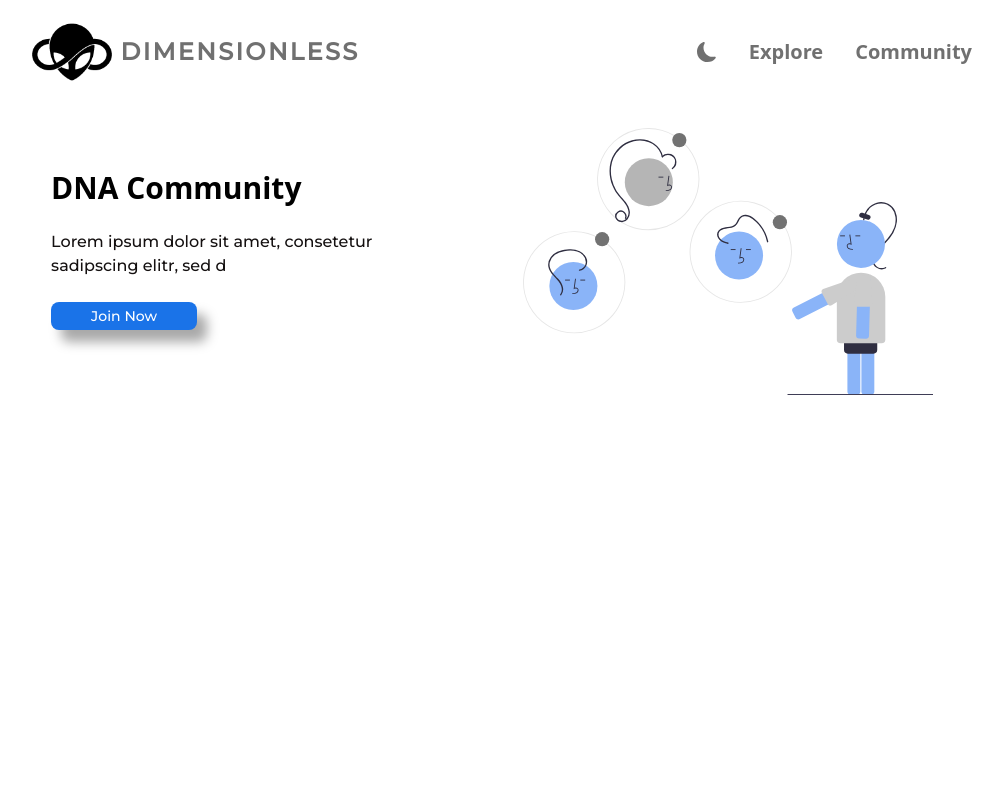
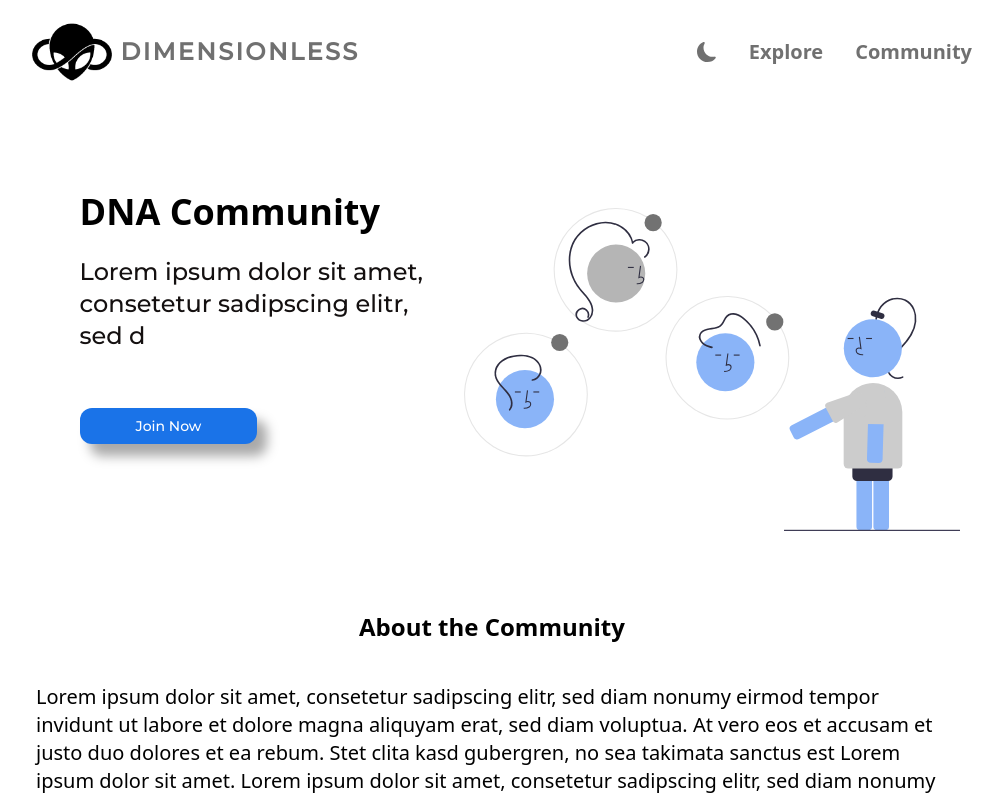
Before and after one commit to pRay01/dimensionless, a React (Create React App) app: page /community in a window 1280 px wide. Shown: the top 799 px of the page, without its empty margins (148-1151 px from the left). Built offline with nearby package versions, Linux system fonts and the light colour scheme.

Commit message:
community done

```diff
--- a/src/components/community/about/index.js
+++ b/src/components/community/about/index.js
@@ -1,11 +1,11 @@
 
 function About(){
     return(
-          <section className="dark:bg-[#202124] dark:text-white  p-4 2xl:py-40  lg:px-36">
-              <div className="py-10  text-center text-2xl lg:textr-4xl 2xl:text-6xl font-semibold">
+          <section className="dark:bg-[#202124] dark:text-white  p-4 2xl:py-14  lg:px-36">
+              <div className=" py-10  text-center text-2xl lg:textr-4xl 2xl:text-6xl font-semibold">
                   <h3>About the Community</h3>
               </div>
-              <div className="dark:text-[#B5B5B5] py-10 2xl:py-20 text-sm lg:text-2xl 2xl:text-3xl text-center lg:text-left px-14 lg:px-10">
+              <div className="dark:text-[#B5B5B5] lg:pb-20 2xl:py-20 text-sm lg:text-xl 2xl:text-3xl text-center lg:text-left px-14 lg:px-10">
                   <p>
                   Lorem ipsum dolor sit amet, consetetur sadipscing elitr, sed diam nonumy eirmod tempor invidunt ut labore et dolore magna aliquyam erat, sed diam voluptua. At vero eos et accusam et justo duo dolores et ea rebum. Stet clita kasd gubergren, no sea takimata sanctus est Lorem ipsum dolor sit amet. Lorem ipsum dolor sit amet, consetetur sadipscing elitr, sed diam nonumy eirmod tempor invidunt ut labore et dolore magna aliquyam erat, sed diam voluptua. At vero eos et accusam et justo duo dolores et ea rebum. Stet clita kasd gubergren, no sea takimata sanctus est Lorem ipsum dolor sit amet
                   </p>
--- a/src/components/community/banner/index.js
+++ b/src/components/community/banner/index.js
@@ -2,20 +2,20 @@
 import art from '../../../assets/Group 1761.svg'
 function Banner(){
     return(
-        <section className="dark:bg-[#202124] dark:text-white min-h-screen p-6 lg:px-36">
+        <section className="dark:bg-[#202124] dark:text-white min-h-80 p-6 lg:px-36">
         <div className='dark:bg-[#202124] dark:text-white bg-white flex flex-wrap  justify-evenly items-center '>
-             <div className=' w-full lg:w-4/12 '>
-                 <div className=' font-bold text-2xl lg:text-3xl text-center lg:text-left  '>
+             <div className='lg:pl-14 w-full lg:w-5/12 '>
+                 <div className='lg:text-4xl 2xl:text-7xl font-bold text-2xl text-center lg:text-left  '>
                      <h2>DNA Community</h2>
                  </div>
-                 <p className='dark:text-[#B5B5B5] montserrat pt-3 lg:pt-6 px-4 lg:px-0  text-[#141010] text-center lg:text-left'>Lorem ipsum dolor sit amet, consetetur sadipscing elitr, sed d</p>
-                 <div className=' flex justify-center lg:justify-start  py-6'>
-                    <button className='dark:bg-[#8AB4F8] dark:text-black button-shadow rounded-lg bg-[#1A73E8] text-[#FFFFFF] px-10 py-1 text-sm montserrat'>Join Now</button>
+                 <p className='dark:text-[#B5B5B5] montserrat pt-3 lg:pt-6 lg:text-2xl 2xl:text-3xl 2xl:pt-8 px-4 lg:px-0  text-[#141010] text-center lg:text-left'>Lorem ipsum dolor sit amet, consetetur sadipscing elitr, sed d</p>
+                 <div className=' flex justify-center lg:justify-start lg:pt-14 2xl:pt-36  py-6'>
+                    <button className='dark:bg-[#8AB4F8] dark:text-black button-shadow rounded-lg bg-[#1A73E8] text-[#FFFFFF] px-10 py-1 text-sm montserrat  lg:px-14 lg:py-2 lg:rounded-xl 2xl:px-24 2xl:py-3 2xl:text-2xl 2xl:rounded-2xl'>Join Now</button>
                 </div>
              </div>
-             <div className='  flex justify-center lg:justify-end w-full lg:w-6/12'>
-                 <div className='px-10 lg:px-0 pt-10 lg:pt-0'>
-                     <img  src={art}/>
+             <div className=' lg:pt-20 2xl:pt-60 flex justify-center lg:justify-end w-full lg:w-6/12'>
+                 <div className='w-full px-10 lg:px-0 pt-10 lg:pt-0'>
+                     <img className='w-full'  src={art}/>
                  </div>
              </div>
         </div>
```
